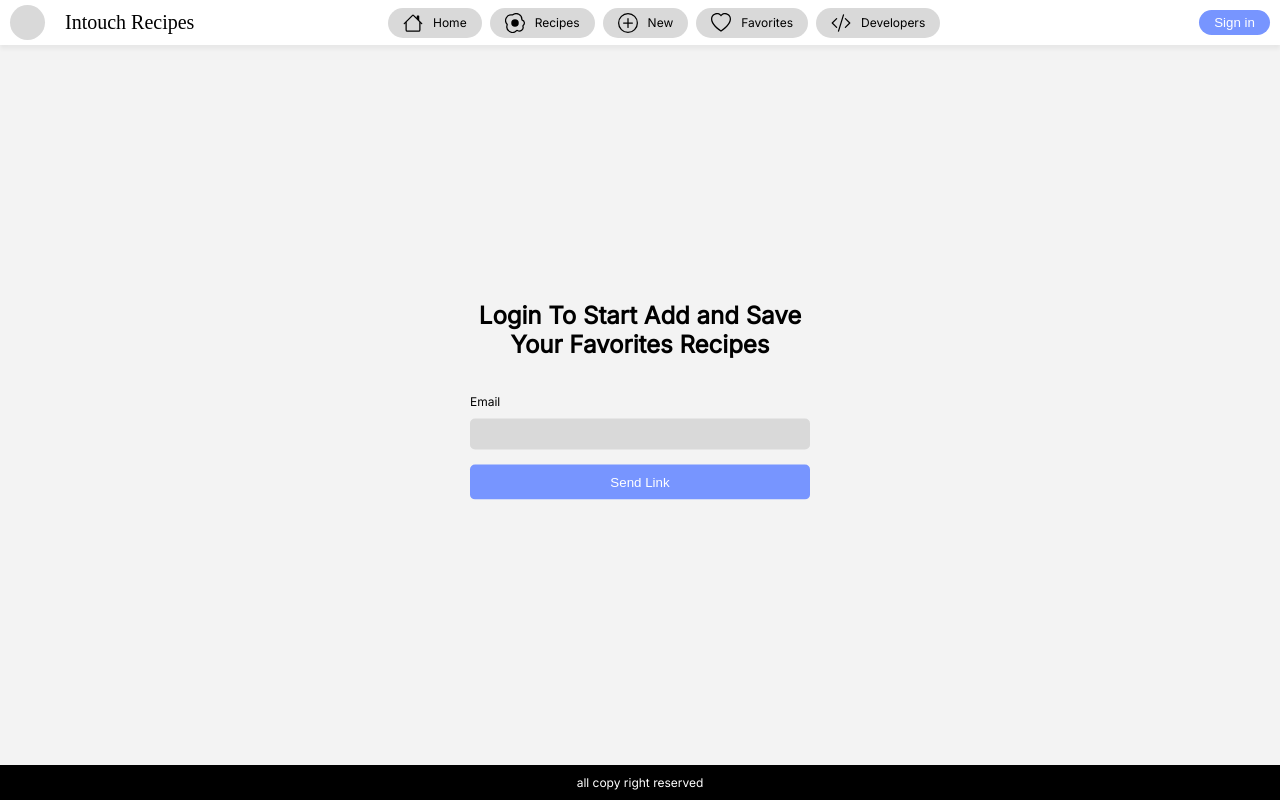
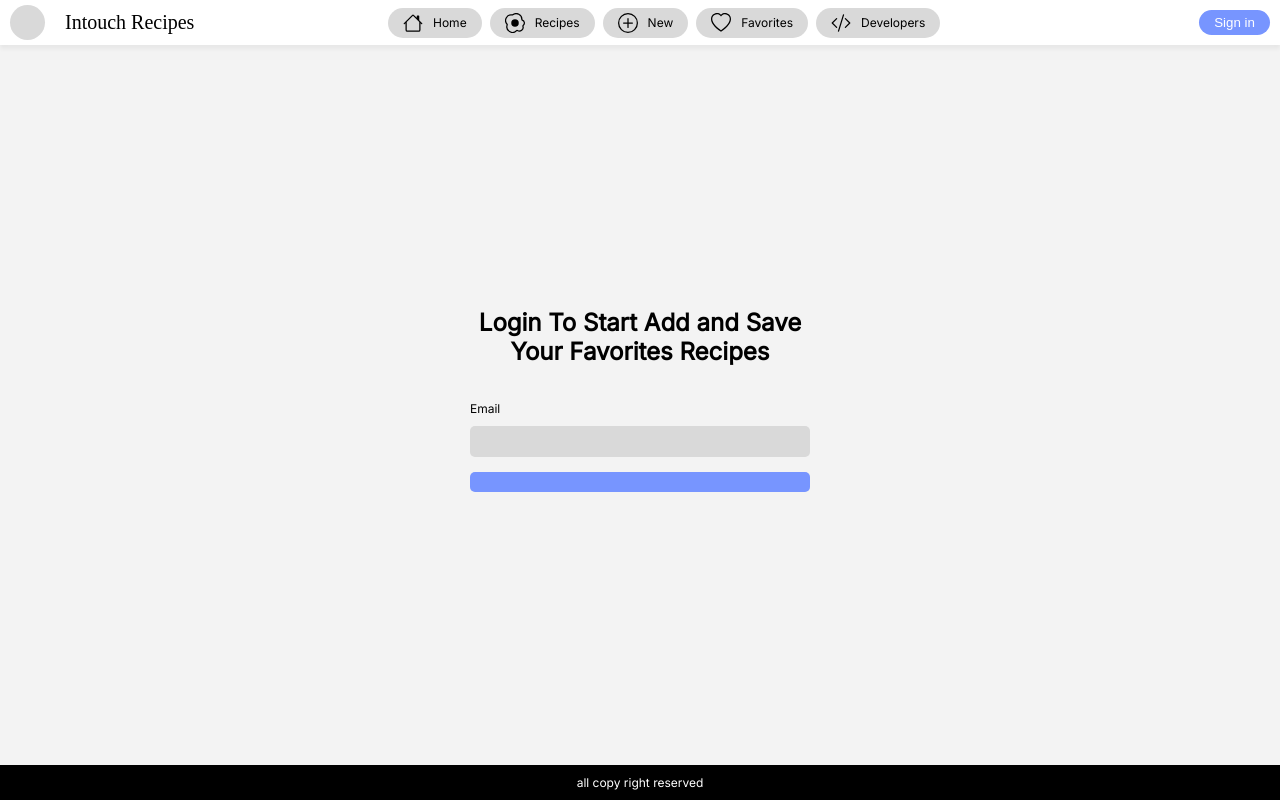
Before and after one commit to ahmed-sudani/recipes, a Next.js app: page /auth/signin in a window 1280 px wide. Built offline with nearby package versions, Linux system fonts and the light colour scheme; no server answers; a web font is replaced by a local one.

Commit message:
rename text to name

```diff
--- a/components/button/index.js
+++ b/components/button/index.js
@@ -1,4 +1,8 @@
 import styles from './styles.module.css'
 export default function Button(props) {
-  return <button className={styles.btn}>{props.text}</button>
+  return (
+    <button {...props} className={styles.btn}>
+      {props.name}
+    </button>
+  )
 }
```
Also changed, not shown: 1 other file (tests, documents, lock files or other folders).
